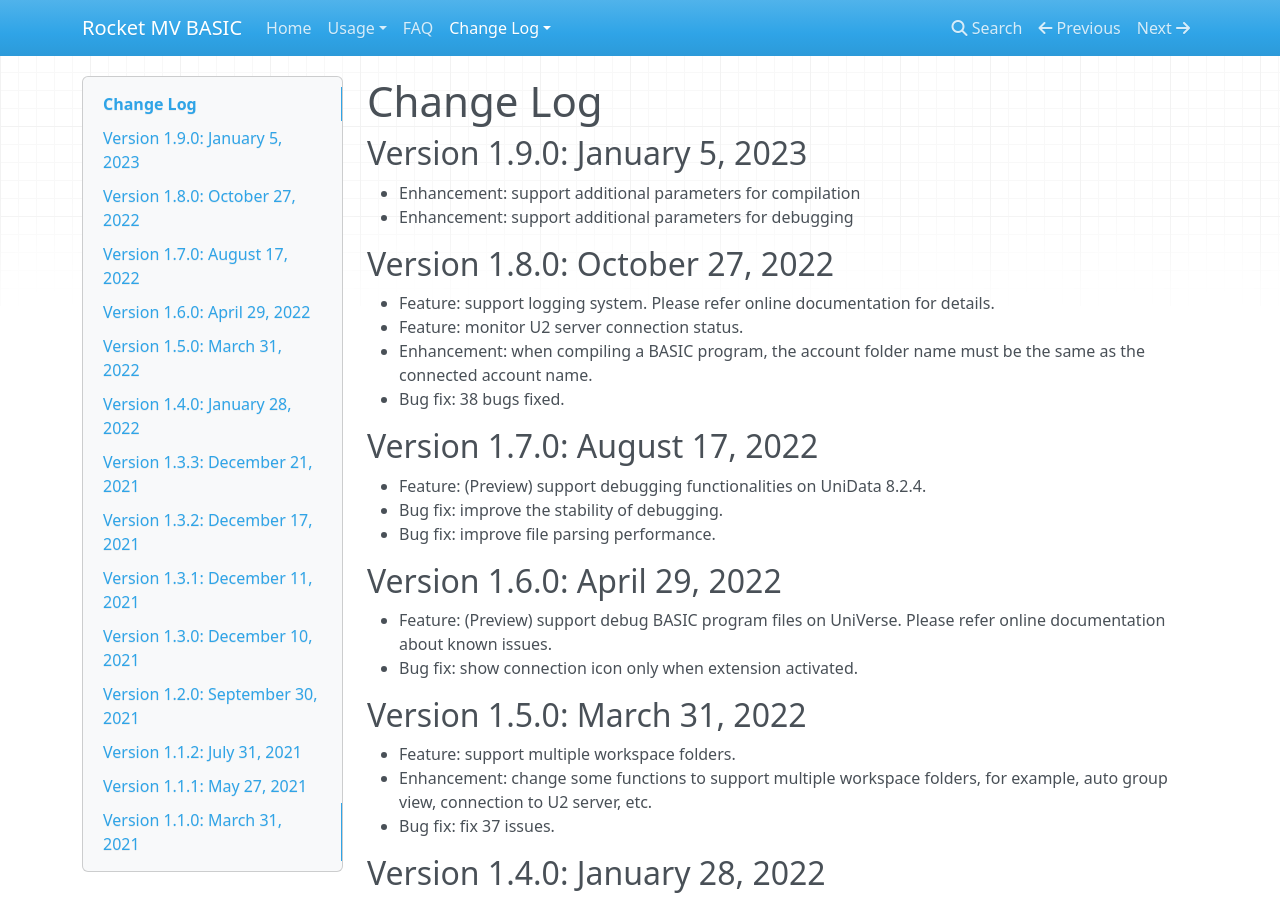
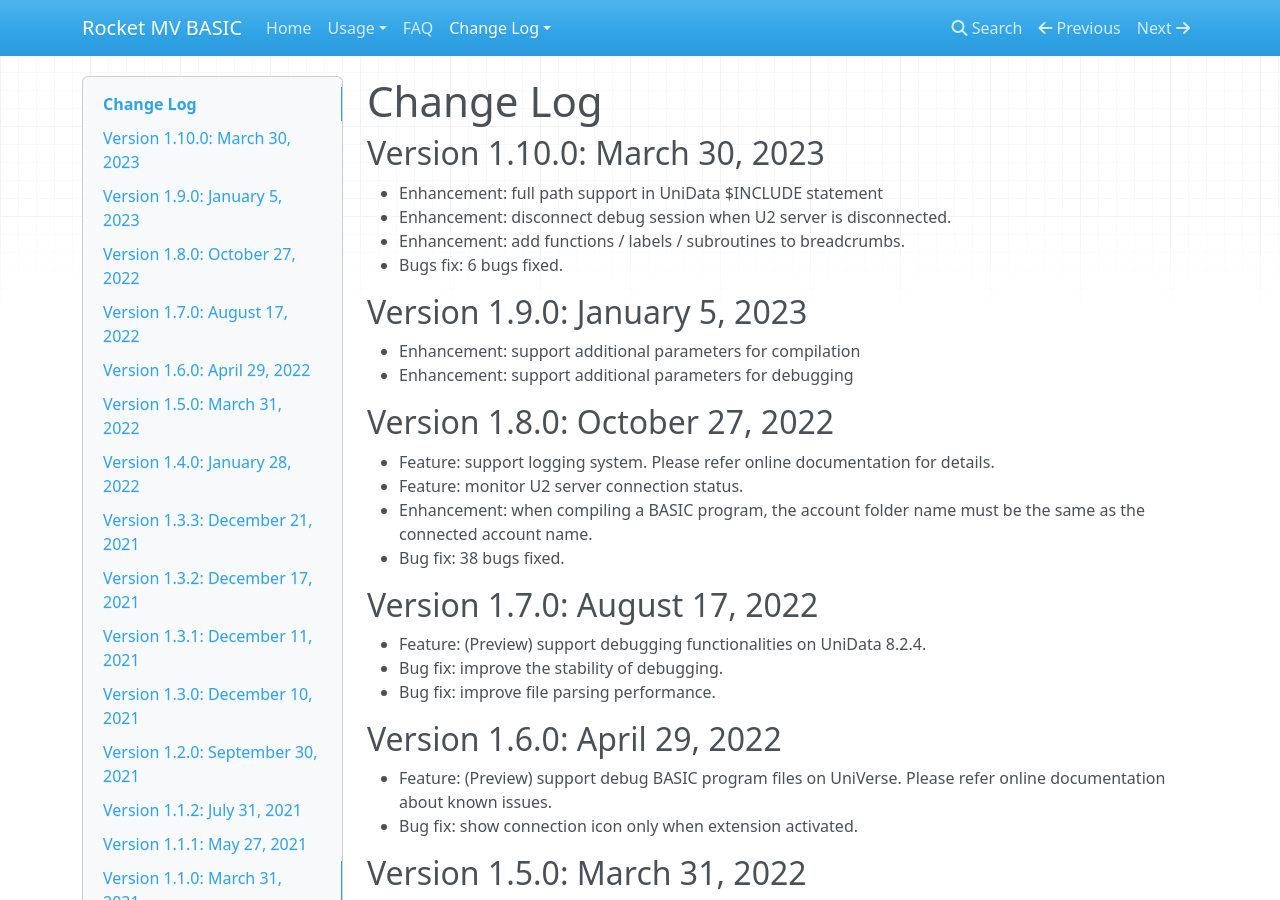
Before and after one commit to RocketSoftware/rocket-mvbasic, an MkDocs documentation site: the page built from docs/usage/CHANGELOG.md, in a window 1280 px wide and 900 px high. Built offline with MkDocs 1.6.1, drawn with Linux system fonts in a browser that asks for light colours; nearby versions of some CDN libraries.

Commit message:
Update changelog for 1.10.0 release

```diff
--- a/docs/usage/CHANGELOG.md
+++ b/docs/usage/CHANGELOG.md
@@ -1,4 +1,11 @@
 # Change Log
+
+## Version 1.10.0: March 30, 2023
+
+ - Enhancement: full path support in UniData $INCLUDE statement
+ - Enhancement: disconnect debug session when U2 server is disconnected.
+ - Enhancement: add functions / labels / subroutines to breadcrumbs.
+ - Bugs fix: 6 bugs fixed.
 
 ## Version 1.9.0: January 5, 2023
 
```
